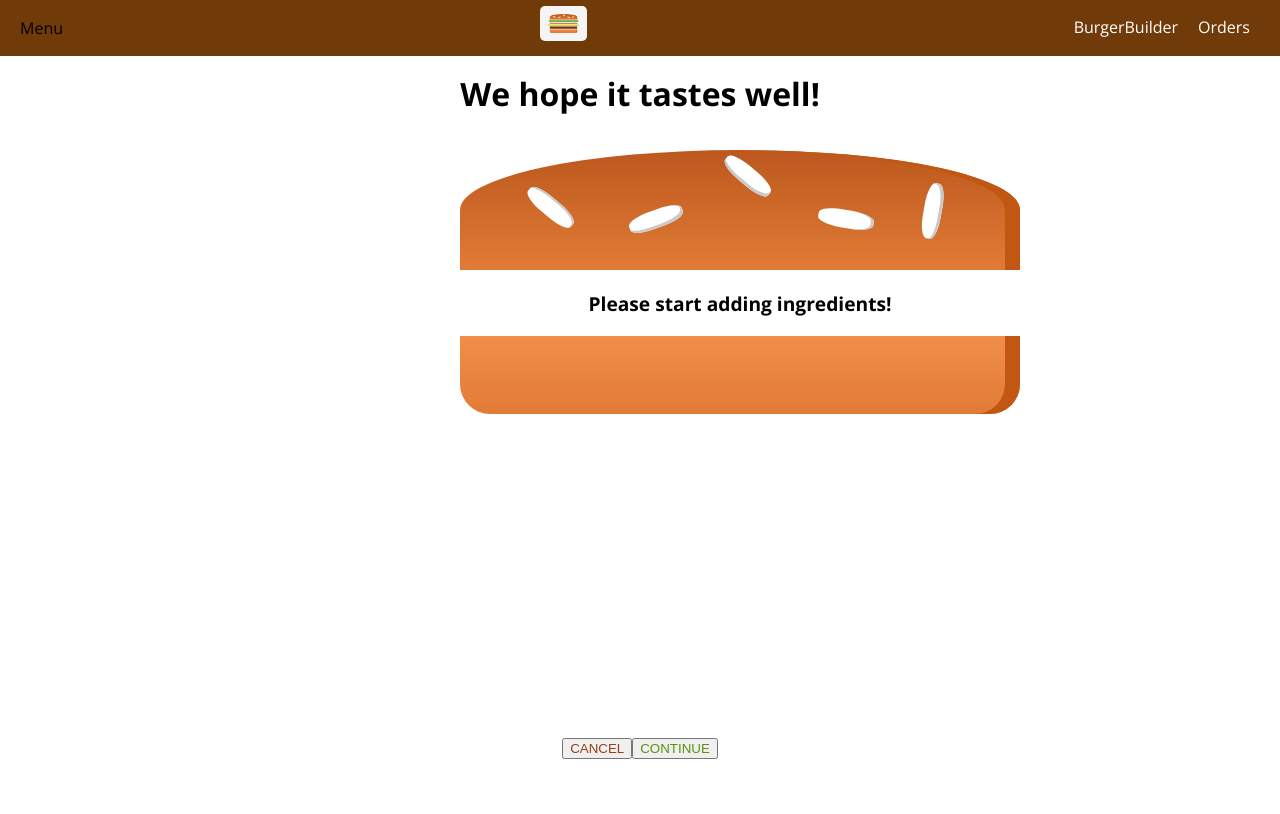
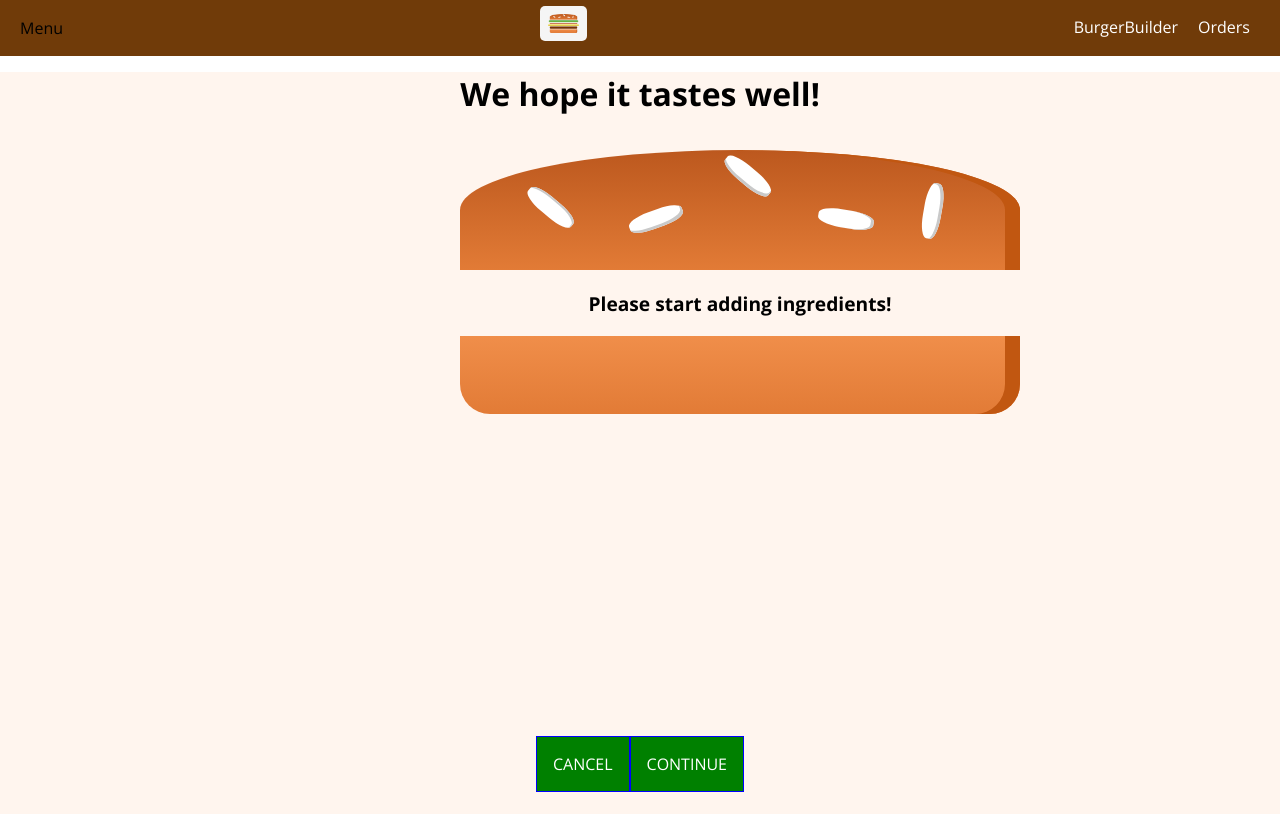
Before and after one commit to krkchaitanya/FoodApp-React, a React app: page /checkout in a window 1280 px wide. Built offline with nearby package versions, Linux system fonts and the light colour scheme.

Commit message:
RoutingFin

```diff
--- a/src/App.css
+++ b/src/App.css
@@ -1,6 +1,7 @@
 .App {
   text-align: center;
   font-family: 'Open Sans', sans-serif;
+  background-color:seashell;
 }
 
 .red{
--- a/src/App.js
+++ b/src/App.js
@@ -1,7 +1,7 @@
 import React, { Component } from 'react';
 import {Route, Switch} from "react-router-dom";
 
-import './App.css';
+import classes from "./App.css";
 import Layout from "./components/Layout/Layout";
 import BurgerBuilder from "./containers/BurgerBuilder/BurgerBuilder";
 import Checkout from "./containers/Checkout/Checkout";
@@ -10,7 +10,7 @@ import Orders from "./containers/Orders/Orders";
 class App extends Component {
   render () {
     return (
-      <div>
+      <div className={classes.App}>
         <Layout>
           <Switch>
             <Route path="/checkout" component={Checkout} />
--- a/src/components/Burger/BuildControls/BuildControls.css
+++ b/src/components/Burger/BuildControls/BuildControls.css
@@ -1,6 +1,6 @@
 .BuildControls {
     width: 100%;
-    background-color: #CF8F2E;
+    background-color:beige;
     display: flex;
     flex-flow: column;
     align-items: center;
@@ -100,7 +100,7 @@
     }
 }.BuildControls {
     width: 100%;
-    background-color: #CF8F2E;
+    background-color: beige;
     display: flex;
     flex-flow: column;
     align-items: center;
```
